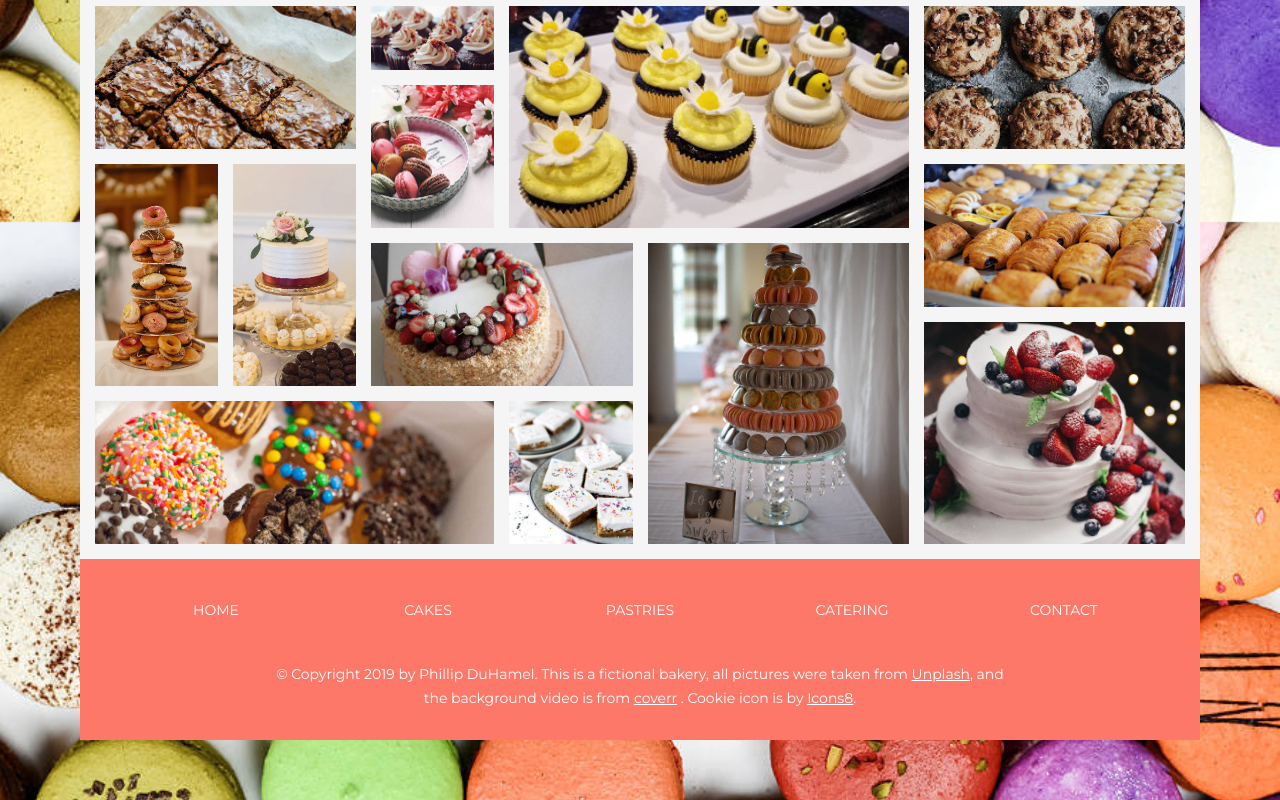
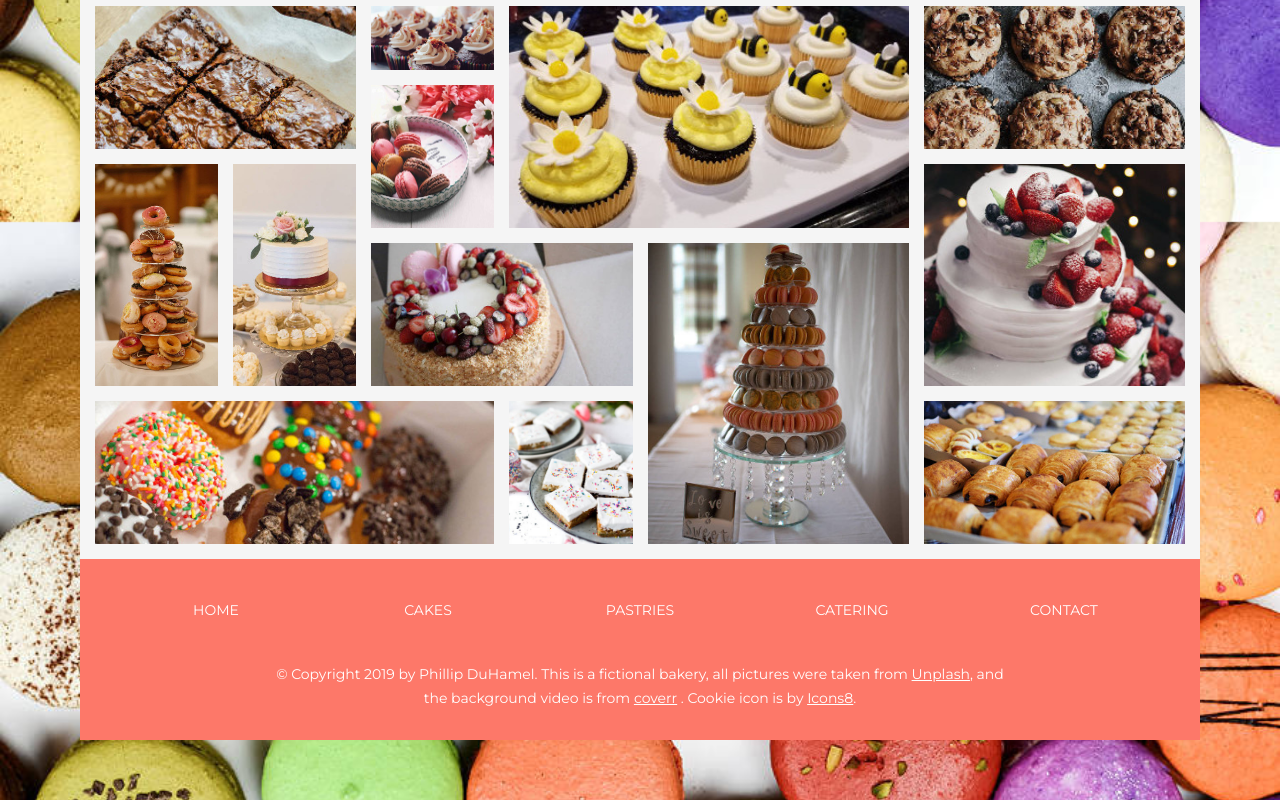
Before and after one commit to pduhamel2/pduhamel2.github.io, a website: page personal-projects/phils-bakery/index.html in a window 1280 px wide. Shown: the part 2338-3138 px from the top of the page. Drawn offline with Linux system fonts and the light colour scheme.

Commit message:
Rearranged galley

```diff
--- a/personal-projects/phils-bakery/sass/pages/_home.scss
+++ b/personal-projects/phils-bakery/sass/pages/_home.scss
@@ -139,7 +139,7 @@
         }
 
         &--2 {
-            grid-row: 5 / -1;
+            grid-row: 3 / span 3;
             grid-column: 7 / span 2;
         }
 
@@ -169,7 +169,7 @@
         }
 
         &--8 {
-            grid-row: 3 / span 2;
+            grid-row: 6 / -1;
             grid-column: 7 / span 2;
         }
 
```
Also changed, not shown: personal-projects/phils-bakery/css/main.css, personal-projects/phils-bakery/css/main.min.css, 2 other files.
